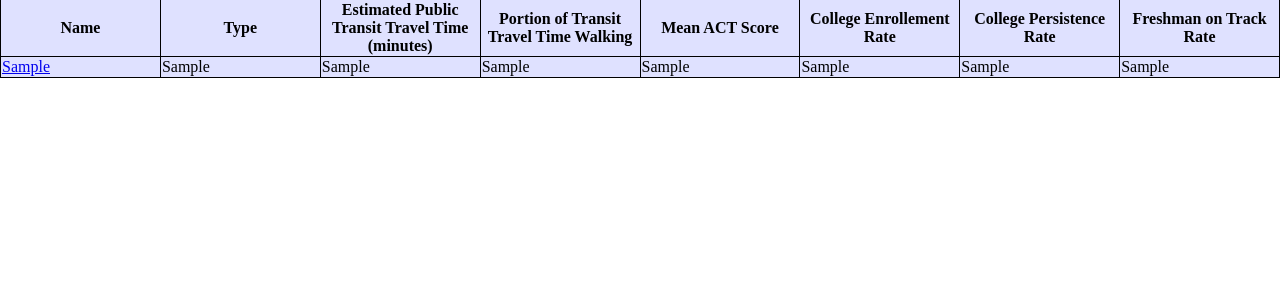
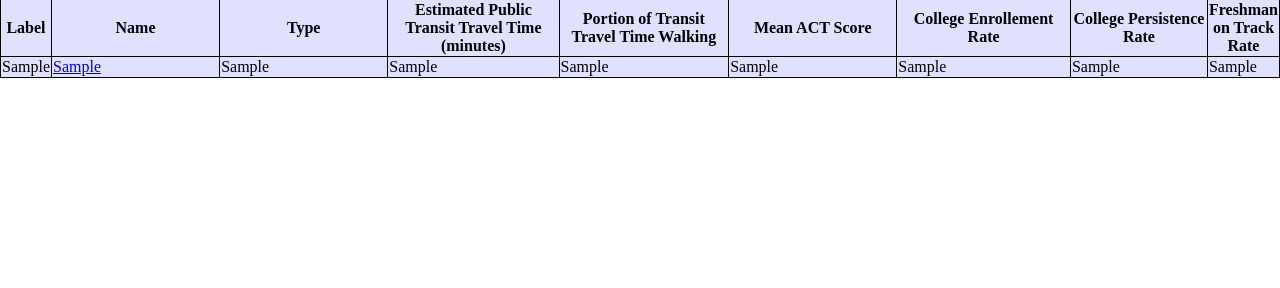
Before and after one commit to smahaffie/Chicago_HS_Finder, a Django app: template schoolfinder/matcher/templates/matcher/results.html in a window 1280 px wide. Shown: the part 533-821 px from the top of the page. Run offline with Django 3.2, Linux system fonts and the light colour scheme; the template is opened without the code that fills it: most values are stand-ins (such as "Sample title", 1, 10 or a date in 2020); some libraries are stand-ins or nearby versions.

Commit message:
Ready for presentation!

```diff
--- a/schoolfinder/matcher/templates/matcher/results.html
+++ b/schoolfinder/matcher/templates/matcher/results.html
@@ -29,6 +29,7 @@
 
 </head>
 <body>
+
     <script>
     var SCHOOLS = {{ map_info|safe }}
     </script>
@@ -59,8 +60,9 @@
             position: {lat: school[1], lng: school[2]},
             map: map,
             title: school[0],
-            zIndex: school[3]
           });
+
+        marker.setLabel(school[3])
         }
       }
     </script>
@@ -74,15 +76,17 @@
     </center></p>
 
     <table align = "center">
-      <col width="120">
-  <col width="12.5%">
-  <col width="12.5%">
-  <col width="12.5%">
-  <col width="12.5%">
-  <col width="12.5%">
-  <col width="12.5%">
-  <col width="12.5%">
+      <col width="11.5">
+      <col width="14.75%">
+      <col width="14.75%">
+      <col width="14.75%">
+      <col width="14.75%">
+      <col width="14.75%">
+      <col width="14.75%">
+      <col width="14.75%">
+      <col width="14.75">
     <tr>
+    <th>Label</th>
     <th>Name</th>
     <th>Type</th>
     <th>Estimated Public Transit Travel Time (minutes)</th>
@@ -95,10 +99,10 @@
 
     {% for name in names %}
     {% if name.0 = "" %}
-    <tr> <td>{{ name.1 }} </td> <td> {{ name.2 }} </td> <td> {{ name.3 }} </td><td> {{ name.9 }} </td><td> {{ name.4}} </td><td> {{ name.5 }} </td><td> {{ name.6 }} </td> <td> {{ name.10 }} </tr>
+    <tr> <td> {{ name.12 }} </td> <td>{{ name.1 }} </td> <td> {{ name.2 }} </td> <td> {{ name.3 }} </td><td> {{ name.9 }} </td><td> {{ name.4}} </td><td> {{ name.5 }} </td><td> {{ name.6 }} </td> <td> {{ name.10 }} </tr>
 
     {% else %}
-      <tr> <td><a href = {{ name.0 }} target=blank> {{ name.1 }} </a> </td> <td> {{ name.2 }} </td> <td> {{ name.3 }} </td><td> {{ name.9 }} </td><td> {{ name.4}} </td><td> {{ name.5 }} </td><td> {{ name.6 }} </td> <td> {{ name.10 }} </tr>
+      <tr> <td> {{ name.12 }} </td> <td><a href = {{ name.0 }} target=blank> {{ name.1 }} </a> </td> <td> {{ name.2 }} </td> <td> {{ name.3 }} </td><td> {{ name.9 }} </td><td> {{ name.4}} </td><td> {{ name.5 }} </td><td> {{ name.6 }} </td> <td> {{ name.10 }} </tr>
 
 
     {% endif %}
--- a/schoolfinder/matcher/templates/matcher/start.html
+++ b/schoolfinder/matcher/templates/matcher/start.html
@@ -21,7 +21,7 @@
     </head>
     <body BGCOLOR=#99ccff>
         <h1 class="center">SchoolSmart</h1>
-        <img src="{% static "schoolfinder/logo.png" %}" alt="My image"/>
+        <!img src="{% static "schoolfinder/logo.png" %}" alt="My image"/>
 
         <p class="center">Enter your information and preferences below to let SchoolMatch generate a list of schools that we recommend you explore. Click <a href="{% url 'about' %}" target=blank>here</a> to learn more about how SchoolSmart generates its results.</p>
 
```
Also changed, not shown: schoolfinder/matcher/ranking.py (+19 -12 lines), schoolfinder/matcher/transit_info.py (+3 -10 lines), schoolfinder/matcher/views.py (+7 -7 lines).
